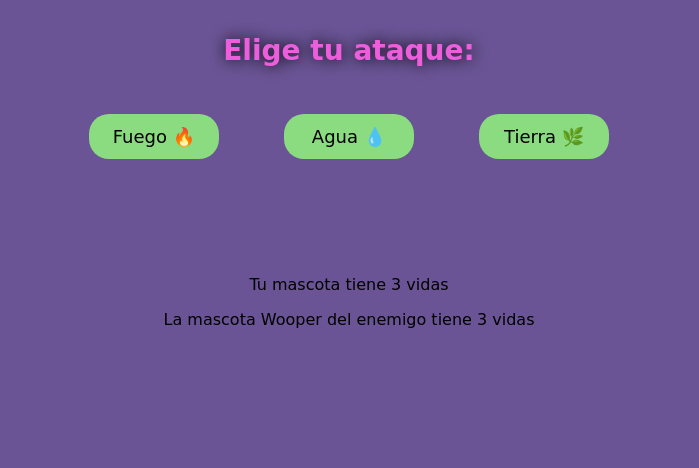
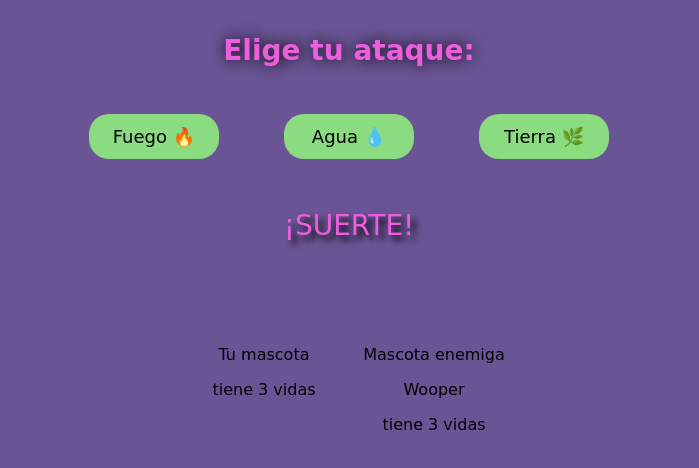
Before and after one commit to Priscy205/JuegoMokepon, a plain HTML site: page mokepon.html in a window 1280 px wide. Both pictures are taken after a click on the button "Seleccionar". Shown: the part 140-608 px from the top of the page, without its empty margins (291-990 px from the left). Drawn offline with Linux system fonts and the light colour scheme; a web font is replaced by a local one.

Commit message:
Se posicionaron en dos columnas las descripciones de las mascotas y sus ataques

```diff
--- a/estilos.css
+++ b/estilos.css
@@ -90,18 +90,24 @@ input{
     text-align: center;
 }
 
-#mensajes p {
+#mensajes{
     display: flex;
     color: #ED5EDD;
     width: 675px;
-    height: 50px;
+    height: 120px;
     padding: 10px;
     box-sizing: border-box;
     margin: 10px;
     border-radius: 20px;
     font-size: 28px;
     text-align: center;
+    align-items: center;
+    flex-direction: column;
     text-shadow: black 5px 5px 6px;
+}
+
+#mensajes p{
+    margin: 0;
 }
 
 #boton-reiniciar{
@@ -109,10 +115,15 @@ input{
     padding: 10px;
     box-sizing: border-box;
     border-color: transparent;
-    margin: 30px;
+    margin: 15px;
     font-family: 'DynaPuff', cursive;
     border-radius: 20px;
     font-size: 18px;
     width: 130px;
     text-align: center;
 }
+
+#ataques{
+    display: grid;
+    grid-template-columns: 170px 170px;
+}
--- a/mokepon.html
+++ b/mokepon.html
@@ -48,19 +48,27 @@
 
 
             <div id="mensajes">
-                <p id="resultado"></p>
+                <p id="resultado">¡SUERTE!</p>
 
                  <section id="reiniciar">
                     <button id="boton-reiniciar">Reiniciar</button>
                 </section>
             </div>
 
-            <div>
-                <div id="ataques-del-jugador"></div>
-                <div id="ataques-del-enemigo"></div>
+            <div id="ataques">
+                <div>
+                    <p>Tu mascota</p>
+                    <span id="mascota-jugador"></span>
+                    <p>tiene <span id="vidas-jugador">3</span> vidas</p>
+                    <div id="ataques-del-jugador"></div>
+                </div>
 
-                <p>Tu mascota <span id="mascota-jugador"></span> tiene <span id="vidas-jugador">3</span> vidas</p>
-                <p>La mascota <span id="mascota-enemigo"></span> del enemigo tiene <span id="vidas-enemigo">3</span> vidas</p>
+                <div>
+                    <p>Mascota enemiga</p>
+                    <span id="mascota-enemigo"></span>
+                    <p>tiene <span id="vidas-enemigo">3</span> vidas</p>
+                    <div id="ataques-del-enemigo"></div>
+                </div>
             </div>
         </section>
     </body>
```
